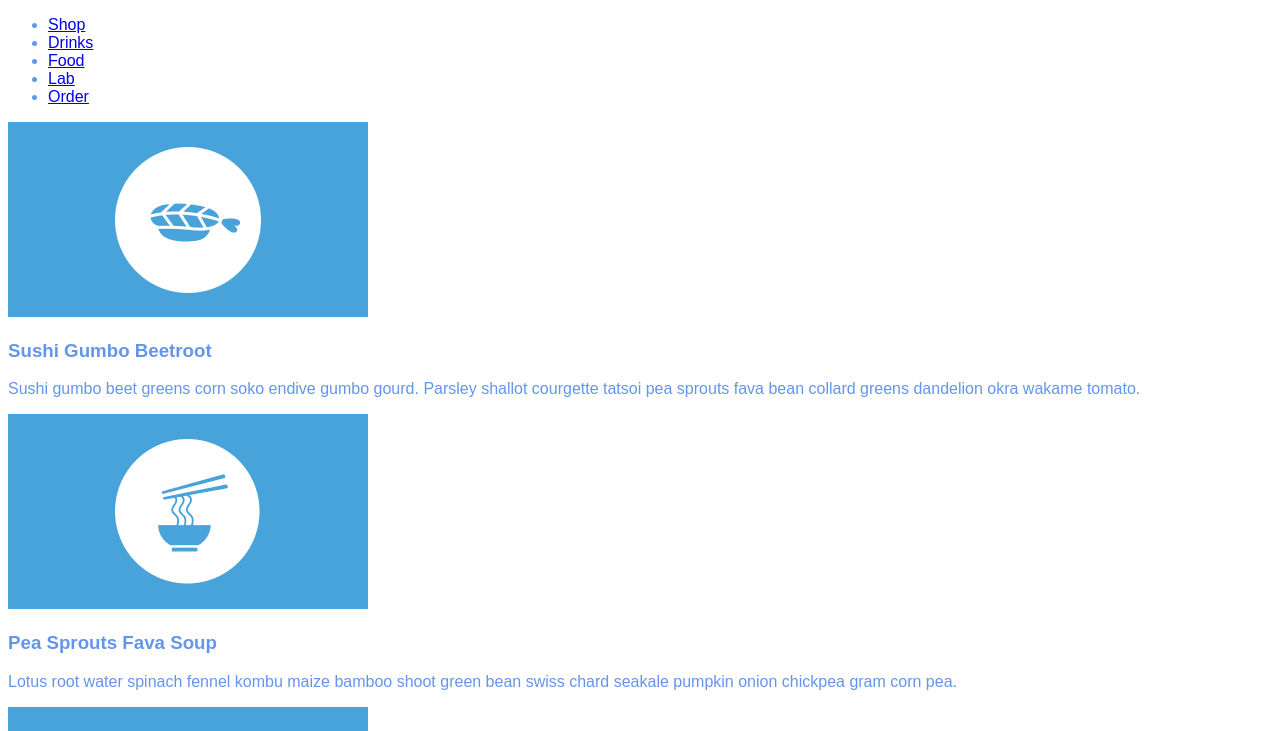
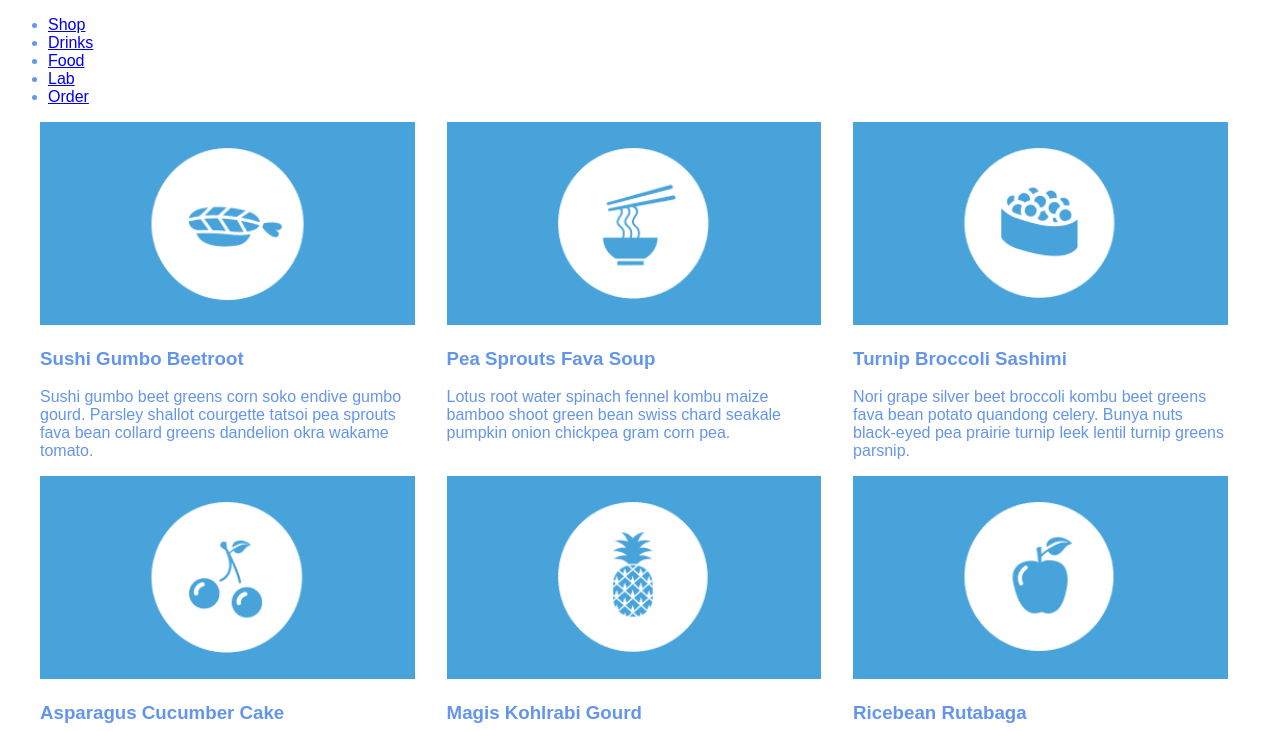
Before and after one commit to JessyRiordan/TIY-Assignments, a website: page FullWidthTabs/index.html in a window 1280 px wide. Shown: the top 731 px of the page. Drawn offline with nearby package versions, Linux system fonts and the light colour scheme.

```diff
--- a/FullWidthTabs/index.html
+++ b/FullWidthTabs/index.html
@@ -115,7 +115,7 @@
 			</div><!-- /tabs -->
 			<p class="info">Food Shapes/Icons by <a href="http://psdblast.com/50-food-icon-set-psd">PsdBlast</a></p>
 		</div>
-
+		<script src="bower_components/jquery/dist/jquery.min.js"></script>
 		<script src="scripts.js"></script>
 	</body>
 </html>
--- a/FullWidthTabs/styles.css
+++ b/FullWidthTabs/styles.css
@@ -2,3 +2,28 @@
 	font-family: Arial, sans-serif;
 	color: cornflowerblue;
 }
+
+
+
+.mediabox {
+	width: 33%;
+	float: left;
+	box-sizing: border-box;
+	padding-right: 1em;
+	padding-left: 1em;
+}
+
+.mediabox img {
+	width: 100%;
+}
+
+.content section[id^="section-"] {
+	padding-left: 1em;
+	padding-right: 1em;
+}
+
+.content section[id^="section-"]::after {
+	content: " ";
+	display: table;
+	clear:both;
+}
```
